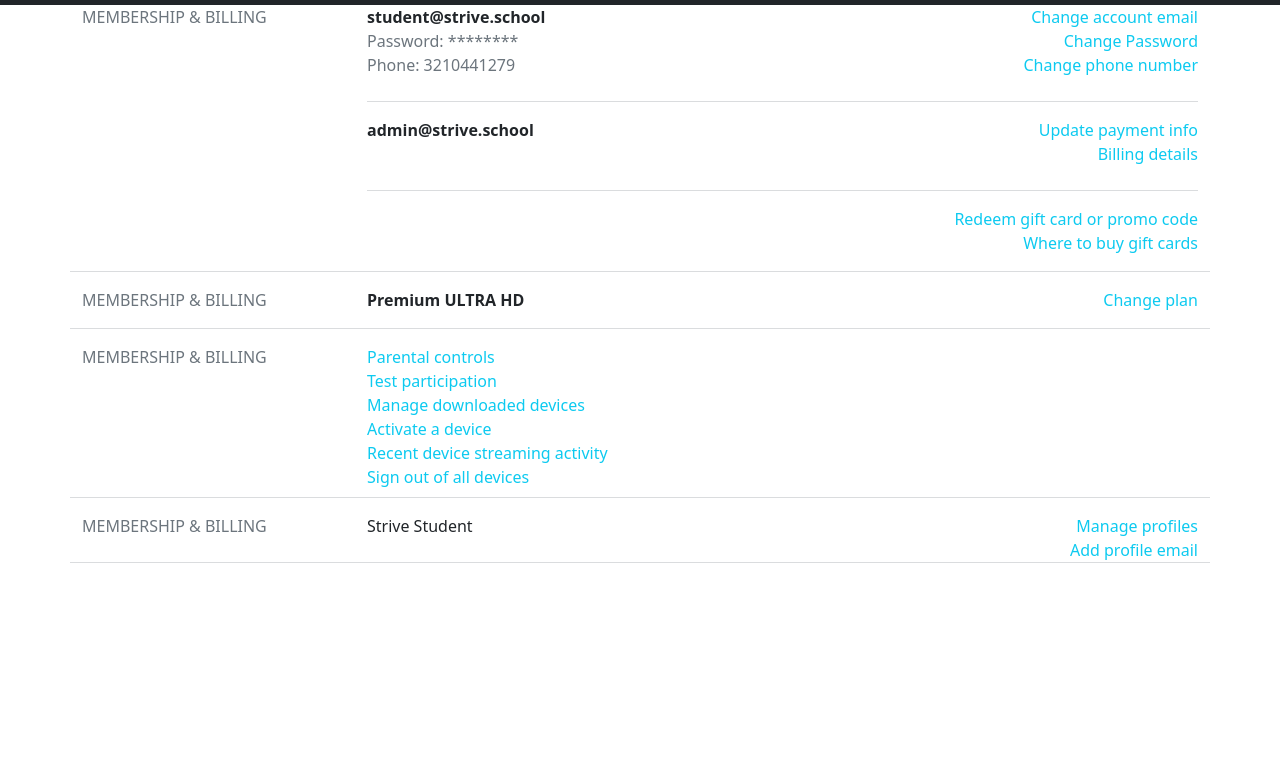
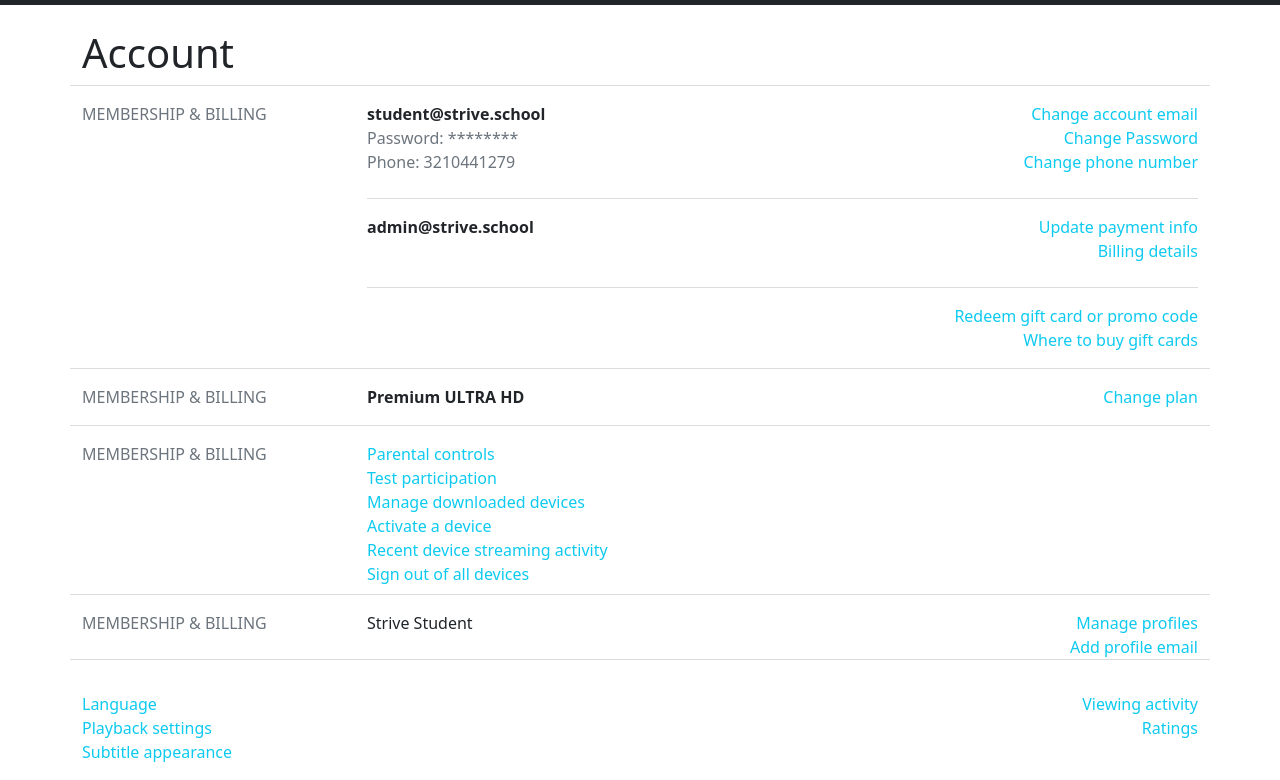
Before and after one commit to ChosenUndeaad/U2-D10, a plain HTML site: page settings.html in a window 1280 px wide. Shown: the part 63-843 px from the top of the page. Before the commit the page ends 800 px from the top, so only its background shows below. Drawn offline with nearby package versions, Linux system fonts and the light colour scheme.

Commit message:
Updated code

```diff
--- a/settings.html
+++ b/settings.html
@@ -90,6 +90,12 @@
     <main>
       <div class="container">
         <!-- MEMBERSHIP -->
+        <div class="row">
+          <div class="col">
+            <h1 class="text-dark mt-4 mb-2">Account</h1>
+          </div>
+          <hr />
+        </div>
         <div class="row">
           <div class="col-3">
             <p class="text-start">MEMBERSHIP & BILLING</p>
@@ -196,6 +202,28 @@
         </div>
       </div>
     </main>
+    <!-- FOOTER -->
+    <footer class="container text-center py-3">
+      <div class="row">
+        <div class="col-6 text-start">
+          <a href="#" class="text-info text-decoration-none d-block"
+            >Language</a
+          >
+          <a href="#" class="text-info text-decoration-none d-block"
+            >Playback settings</a
+          >
+          <a href="#" class="text-info text-decoration-none d-block"
+            >Subtitle appearance</a
+          >
+        </div>
+        <div class="col-6 text-end">
+          <a href="#" class="text-info text-decoration-none d-block"
+            >Viewing activity</a
+          >
+          <a href="#" class="text-info text-decoration-none d-block">Ratings</a>
+        </div>
+      </div>
+    </footer>
     <script
       src="https://cdn.jsdelivr.net/npm/bootstrap@5.3.3/dist/js/bootstrap.bundle.min.js"
       integrity="sha384-YvpcrYf0tY3lHB60NNkmXc5s9fDVZLESaAA55NDzOxhy9GkcIdslK1eN7N6jIeHz"
```
